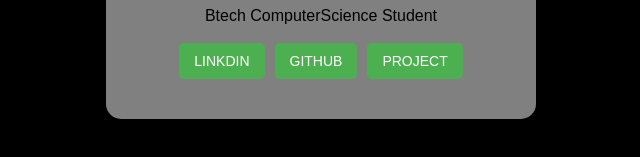
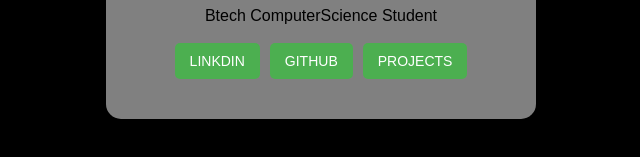
Before and after one commit to millajeslin/PORTFOLIO1, a plain HTML site: page index.html in a window 1280 px wide. Shown: the part 439-596 px from the top of the page, 319-959 px from the left. Drawn offline with Linux system fonts and the light colour scheme.

Commit message:
Update index.html

```diff
--- a/index.html
+++ b/index.html
@@ -79,7 +79,8 @@
 <div class="button-container">
 <button>LINKDIN</button>
 <button>GITHUB</button>
-<button>PROJECT</button>
+<a href="dob.html">
+    <button>PROJECTS</button>
 </div>
 </div>
 
```
